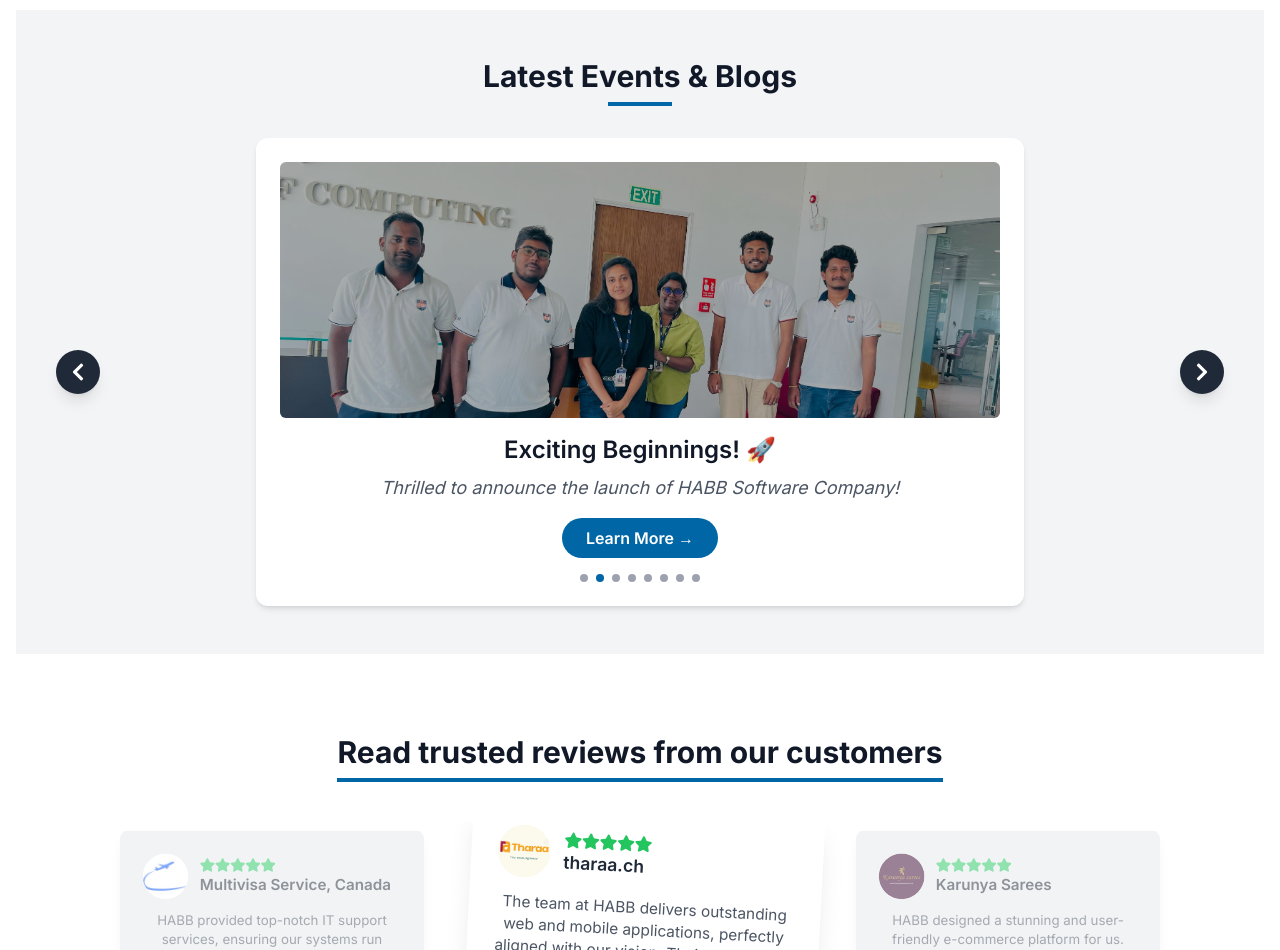
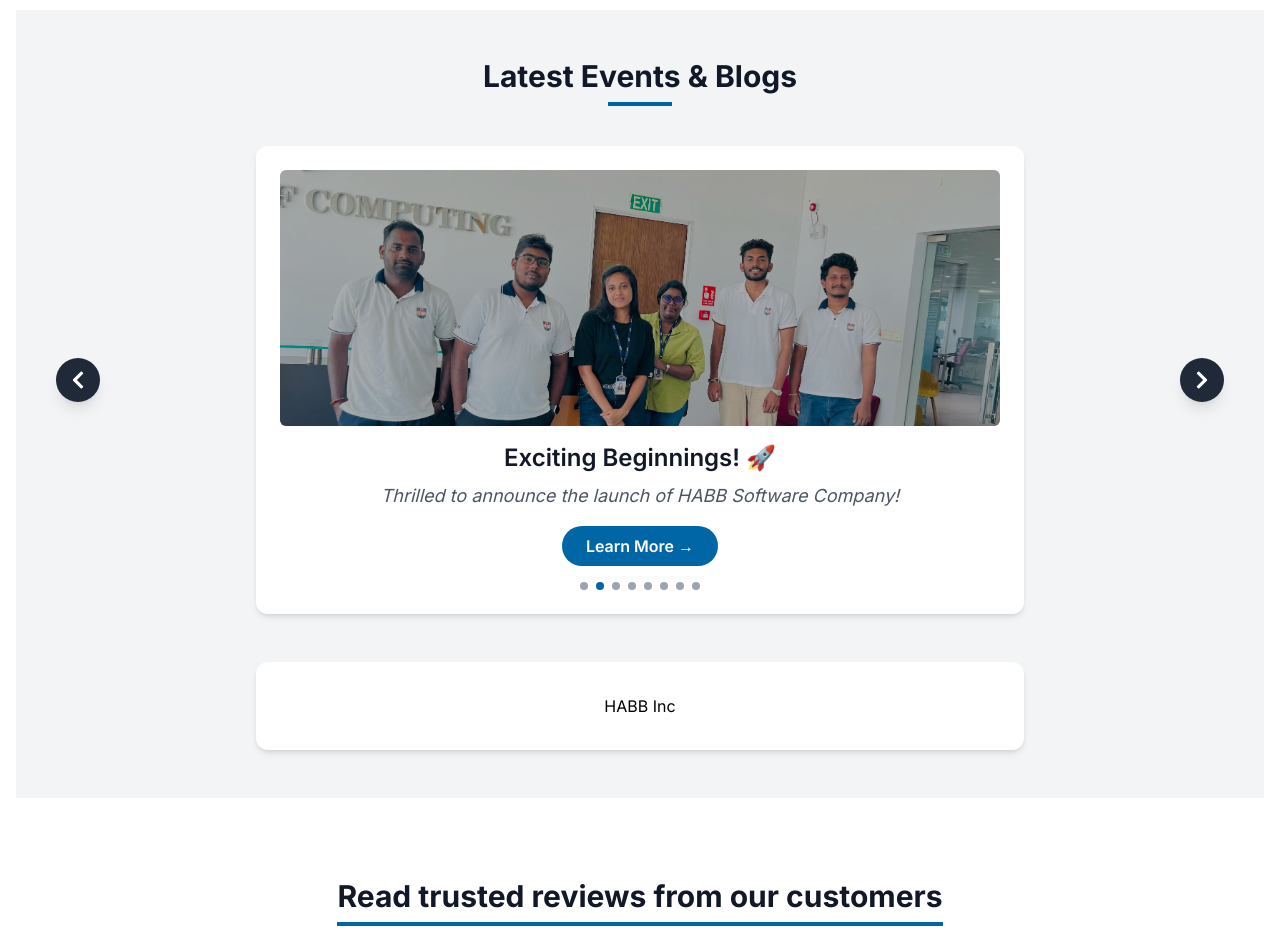
Before and after one commit to HabbInc/Habblk, a React (Vite) app: page / in a window 1280 px wide. Shown: the part 2820-3770 px from the top of the page. Built offline with nearby package versions, Linux system fonts and the light colour scheme.

Commit message:
facebook feed

```diff
--- a/index.html
+++ b/index.html
@@ -11,5 +11,10 @@
   <body>
     <div id="root"></div>
     <script type="module" src="/src/main.jsx"></script>
+        <!-- Facebook SDK Script -->
+        <script async defer crossorigin="anonymous"
+        src="https://connect.facebook.net/en_US/sdk.js#xfbml=1&version=v18.0"
+        nonce="FbFeedScript">
+        </script>
   </body>
 </html>
--- a/src/Pages/HomePage.jsx
+++ b/src/Pages/HomePage.jsx
@@ -15,6 +15,7 @@ function HomePage() {
       <Team />  {/* ✅ Display team section */}
       <Footer />  {/* ✅ Footer added */}
     </div>
+
   );
 }
 
--- a/src/components/Blogs.jsx
+++ b/src/components/Blogs.jsx
@@ -1,12 +1,13 @@
 import { useEffect, useState } from "react";
 import { FaChevronLeft, FaChevronRight } from "react-icons/fa";
-import { assets } from "../assets/assets";  // Import assets
+import { assets } from "../assets/assets";  // Your asset images
 
 const events = [
+  // [Your event objects remain unchanged]
   {
     title: "Team HABB at SLIIT! 🚀",
     description: "A productive discussion at SLIIT on our projects and growth!",
-    image: assets.sliit_meetup,  // Use asset import
+    image: assets.sliit_meetup,
     link: "https://www.linkedin.com/company/habbinc",
   },
   {
@@ -24,7 +25,7 @@ const events = [
   {
     title: "Team HABB at SLIIT! 🚀",
     description: "A productive discussion at SLIIT on our projects and growth!",
-    image: assets.sliitfeb3,  // Use asset import
+    image: assets.north3,  // Use asset import
     link: "https://www.linkedin.com/company/habbinc",
   },
   {
@@ -56,7 +57,7 @@ const events = [
 const EventsBlogs = () => {
   const [currentIndex, setCurrentIndex] = useState(0);
 
-  // Auto-Slide Every 5 Seconds
+  // Auto-slide logic
   useEffect(() => {
     const interval = setInterval(() => {
       nextEvent();
@@ -72,16 +73,24 @@ const EventsBlogs = () => {
     setCurrentIndex((prevIndex) => (prevIndex === events.length - 1 ? 0 : prevIndex + 1));
   };
 
+  // Ensure FB plugin parses every time this renders
+  useEffect(() => {
+    if (window.FB) {
+      window.FB.XFBML.parse();
+    }
+  }, []);
+
   return (
     <section id="events-blogs" className="py-12 text-center bg-gray-100">
       <div className="container mx-auto px-6">
-        <h2 className="text-3xl font-bold text-gray-900 relative inline-block">
+        {/* Heading */}
+        <h2 className="text-3xl font-bold text-gray-900 relative inline-block mb-10">
           Latest Events & Blogs
           <span className="block w-16 h-1 bg-primary mx-auto mt-2"></span>
         </h2>
 
-        <div className="relative mt-8 flex items-center justify-center">
-          {/* Previous Button */}
+        {/* Carousel */}
+        <div className="relative mb-12 flex items-center justify-center">
           <button
             onClick={prevEvent}
             className="absolute left-4 bg-gray-800 text-white p-3 rounded-full hover:bg-gray-900 transition shadow-lg"
@@ -89,9 +98,7 @@ const EventsBlogs = () => {
             <FaChevronLeft className="w-5 h-5" />
           </button>
 
-          {/* Event Content */}
-          <div className="w-full max-w-3xl text-center bg-white shadow-md rounded-xl p-6 overflow-hidden relative">
-            {/* Event Image with Overlay */}
+          <div className="w-full max-w-3xl bg-white shadow-md rounded-xl p-6 overflow-hidden relative">
             <div className="relative">
               <img
                 src={events[currentIndex].image}
@@ -100,16 +107,12 @@ const EventsBlogs = () => {
               />
               <div className="absolute inset-0 bg-black bg-opacity-30 rounded-md"></div>
             </div>
-
-            {/* Event Title */}
             <h3 className="text-2xl font-semibold mt-4 text-gray-900">
               {events[currentIndex].title}
             </h3>
-
-            {/* Event Description */}
-            <p className="text-gray-600 mt-2 text-lg italic">{events[currentIndex].description}</p>
-
-            {/* Read More Button */}
+            <p className="text-gray-600 mt-2 text-lg italic">
+              {events[currentIndex].description}
+            </p>
             <a
               href={events[currentIndex].link}
               target="_blank"
@@ -118,19 +121,18 @@ const EventsBlogs = () => {
             >
               Learn More →
             </a>
-
-            {/* Progress Dots */}
             <div className="flex justify-center mt-4 space-x-2">
               {events.map((_, index) => (
                 <span
                   key={index}
-                  className={`h-2 w-2 rounded-full ${index === currentIndex ? "bg-primary" : "bg-gray-400"}`}
+                  className={`h-2 w-2 rounded-full ${
+                    index === currentIndex ? "bg-primary" : "bg-gray-400"
+                  }`}
                 ></span>
               ))}
             </div>
           </div>
 
-          {/* Next Button */}
           <button
             onClick={nextEvent}
             className="absolute right-4 bg-gray-800 text-white p-3 rounded-full hover:bg-gray-900 transition shadow-lg"
@@ -138,6 +140,28 @@ const EventsBlogs = () => {
             <FaChevronRight className="w-5 h-5" />
           </button>
         </div>
+
+        {/* Facebook Feed Section */}
+        <div className="bg-white shadow-md rounded-xl py-8 px-4 max-w-3xl mx-auto">
+          <div
+            className="fb-page"
+            data-href="https://www.facebook.com/habbinc"
+            data-tabs="timeline"
+            data-width="500"
+            data-height="600"
+            data-small-header="false"
+            data-adapt-container-width="true"
+            data-hide-cover="false"
+            data-show-facepile="true"
+          >
+            <blockquote
+              cite="https://www.facebook.com/habbinc"
+              className="fb-xfbml-parse-ignore"
+            >
+              <a href="https://www.facebook.com/habbinc">HABB Inc</a>
+            </blockquote>
+          </div>
+        </div>
       </div>
     </section>
   );
--- a/src/components/Navbar.jsx
+++ b/src/components/Navbar.jsx
@@ -1,4 +1,4 @@
-import React, { useState, useRef, useEffect } from "react";
+import { useEffect, useRef, useState } from "react";
 import { FaBars, FaTimes } from "react-icons/fa";
 import { assets } from "../assets/assets"; // Import assets
 
--- a/src/main.jsx
+++ b/src/main.jsx
@@ -3,9 +3,45 @@ import { createRoot } from 'react-dom/client'
 import './index.css'
 import App from './App.jsx'
 import { BrowserRouter } from 'react-router-dom'
+import React, { useEffect } from 'react';
 
 createRoot(document.getElementById('root')).render(
   <BrowserRouter>
     <App />
   </BrowserRouter>,
 )
+// components/FacebookFeed.js
+
+
+function FacebookFeed() {
+  useEffect(() => {
+    if (window.FB) {
+      window.FB.XFBML.parse();
+    }
+  }, []);
+
+  return (
+    <div className="facebook-feed" style={{ textAlign: 'center', marginTop: '20px' }}>
+      <div
+        className="fb-page"
+        data-href="https://www.facebook.com/habbinc"
+        data-tabs="timeline"
+        data-width="500"
+        data-height="500"
+        data-small-header="false"
+        data-adapt-container-width="true"
+        data-hide-cover="false"
+        data-show-facepile="true"
+      >
+        <blockquote
+          cite="https://www.facebook.com/habbinc"
+          className="fb-xfbml-parse-ignore"
+        >
+          <a href="https://www.facebook.com/habbinc">HABB Pvt Ltd</a>
+        </blockquote>
+      </div>
+    </div>
+  );
+}
+
+export default FacebookFeed;
```
